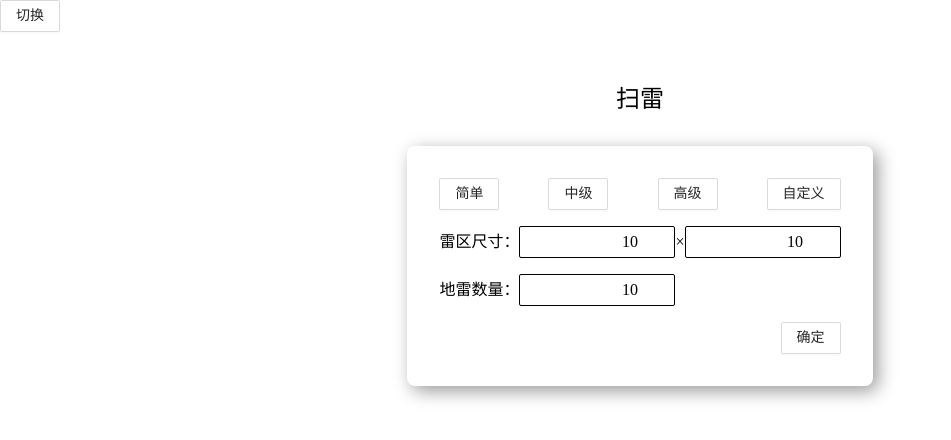
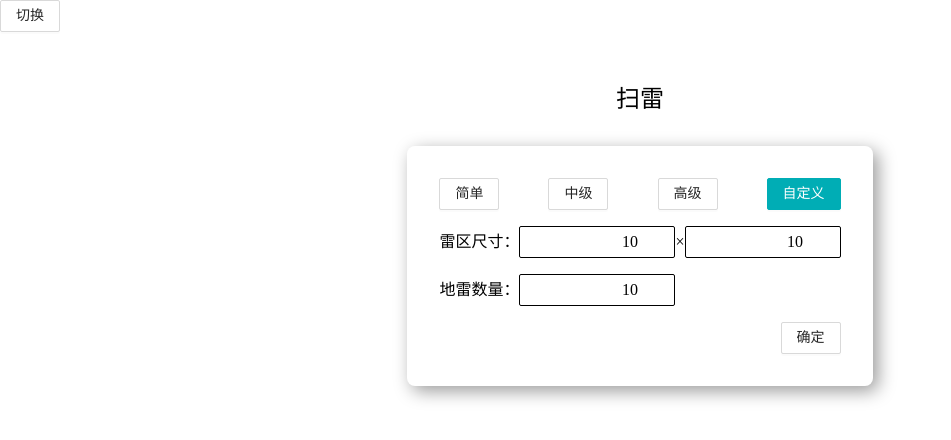
Before and after one commit to enpitsuLin/minesweeper-next, a React app: page / in a window 1280 px wide. Shown: the top 440 px of the page, without its empty margins (0-951 px from the left). Built offline with nearby package versions, Linux system fonts and the light colour scheme.

Commit message:
feat: button样式调整

```diff
--- a/src/components/Button/style.scss
+++ b/src/components/Button/style.scss
@@ -1,3 +1,5 @@
+@import '@/style/themes/default.scss';
+
 .l-button {
 	line-height: 1.5715;
 	position: relative;
@@ -19,12 +21,26 @@
 	color: #000000d9;
 	border-color: #d9d9d9;
 	background: #fff;
+
 	&:hover {
 		border-color: #b2b2b2;
 	}
-	& + .l-button {
+
+	&+.l-button {
 		margin-left: 8px;
 	}
+
+	&.primary {
+		background-color: $primary;
+		color: $color-text-base-inverse;
+		border-color: $primary;
+
+		&:hover,
+		&:active {
+			background-color: $primary-tap;
+		}
+	}
+
 	&[click-animating='true']::after {
 		position: absolute;
 		top: 0;
@@ -42,6 +58,7 @@
 		pointer-events: none;
 	}
 }
+
 @keyframes fadeEffect {
 	100% {
 		opacity: 0;
--- a/src/components/GameSetting/index.tsx
+++ b/src/components/GameSetting/index.tsx
@@ -33,7 +33,7 @@ const GameSetting: FunctionComponent<Props> = props => {
 					<Button onClick={changePresetLevel.bind(this, 'easy')}>简单</Button>
 					<Button onClick={changePresetLevel.bind(this, 'mid')}>中级</Button>
 					<Button onClick={changePresetLevel.bind(this, 'hard')}>高级</Button>
-					<Button>自定义</Button>
+					<Button type="primary">自定义</Button>
 				</div>
 				<div className="size">
 					<span>雷区尺寸：</span>
--- a/src/style/themes/default.scss
+++ b/src/style/themes/default.scss
@@ -3,7 +3,7 @@
 //====================================
 
 $primary: #00adb5;
-$primary-tap: #00838f;
+$primary-tap: #36b0bb;
 $success: #9ddfd3;
 $warning: #ffe268;
 $error: #f05945;
```
Also changed, not shown: 1 other file (tests, documents, lock files or other folders).
